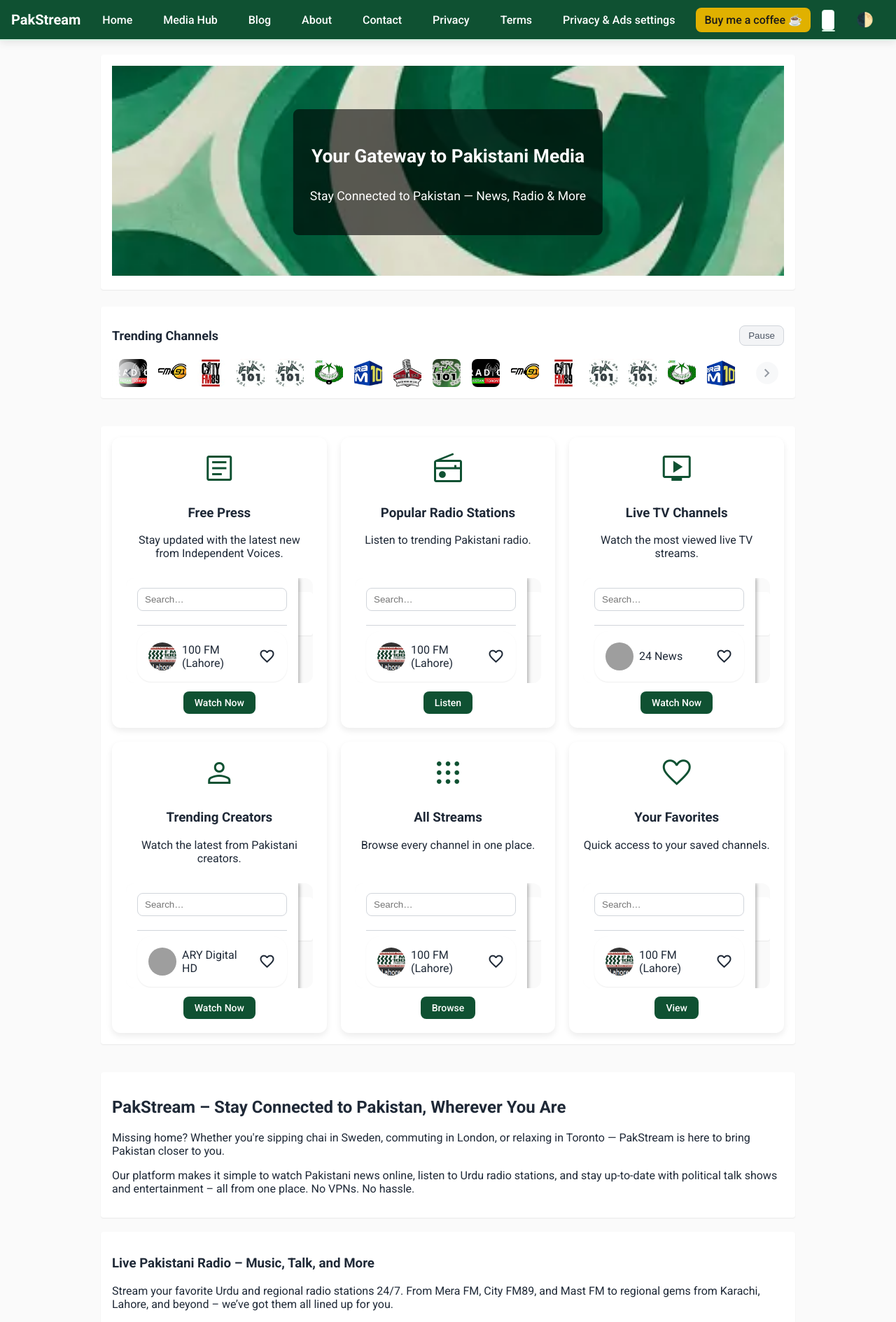
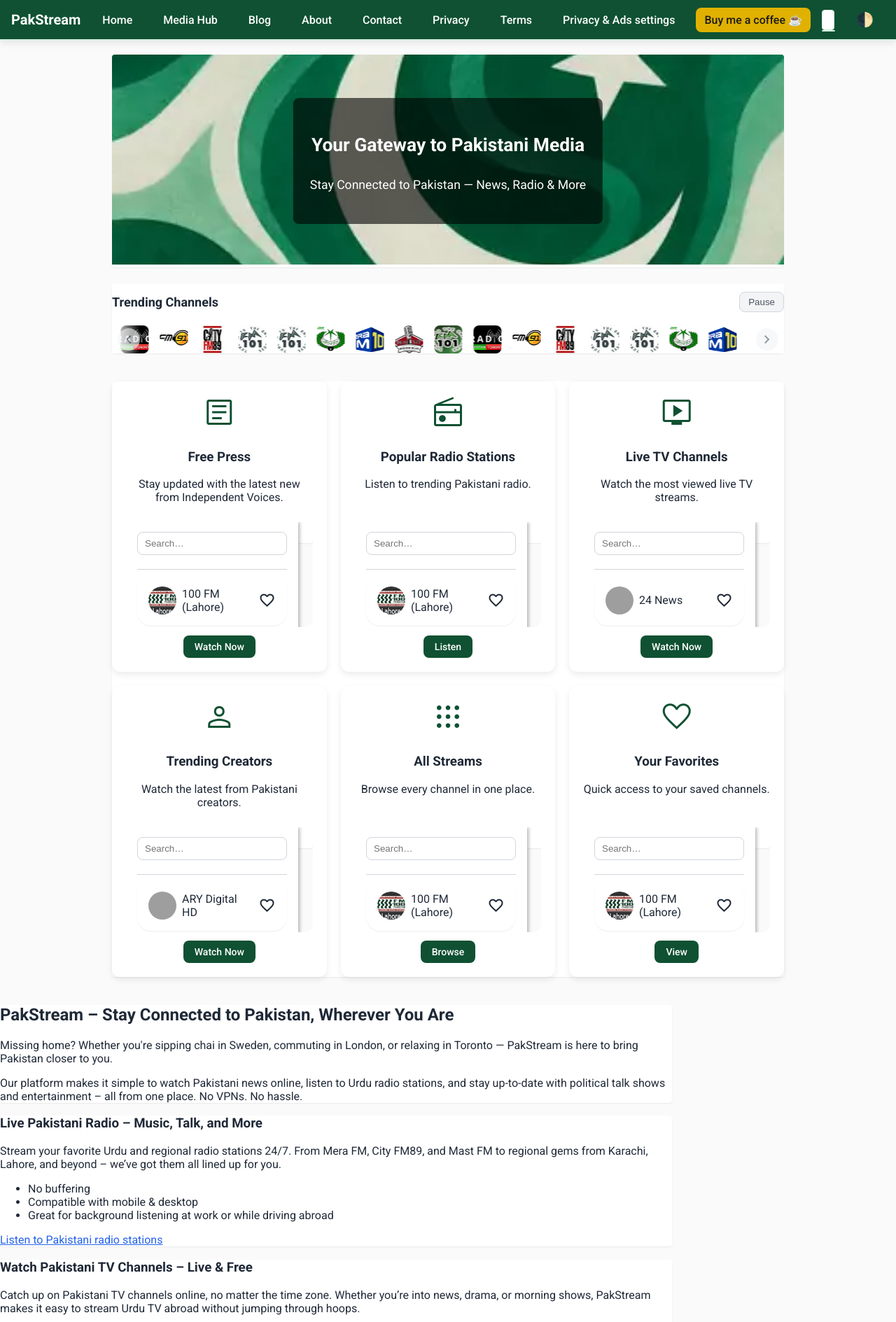
Before and after one commit to atifwaqar/pakstream, a Jekyll site: the page built from index.html, in a window 1280 px wide. Shown: the top 1889 px of the page at 70% size. Built offline with Jekyll 4.4.1, drawn with Linux system fonts in a browser that asks for light colours.

Commit message:
Update style.css

```diff
--- a/css/style.css
+++ b/css/style.css
@@ -196,8 +196,8 @@ footer nav a:hover {
 /* Generic sections */
 section {
   background: var(--surface);
-  margin: 20px auto;
-  padding: 16px;
+  /*margin: 20px auto;
+  padding: 16px;*/
   border-radius: 4px;
   box-shadow: var(--shadow-sm);
   max-width: 960px;
```
